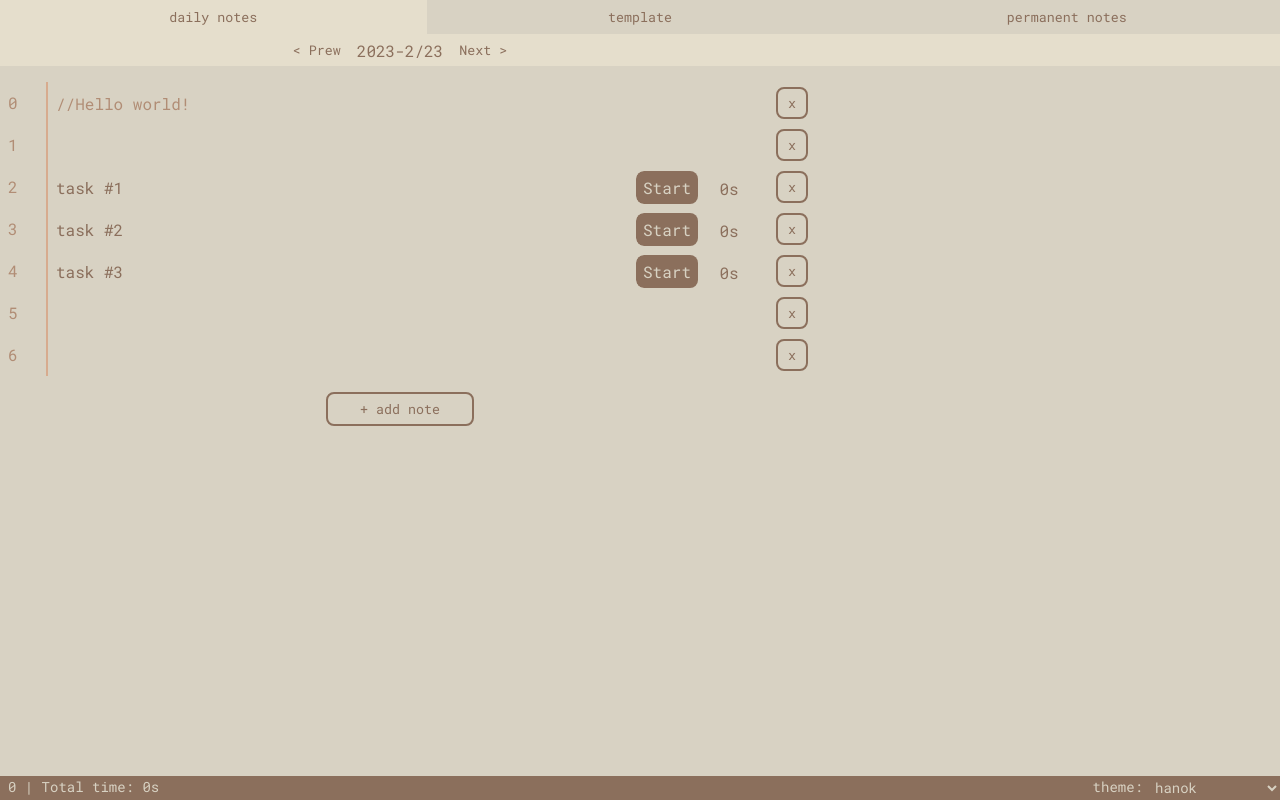
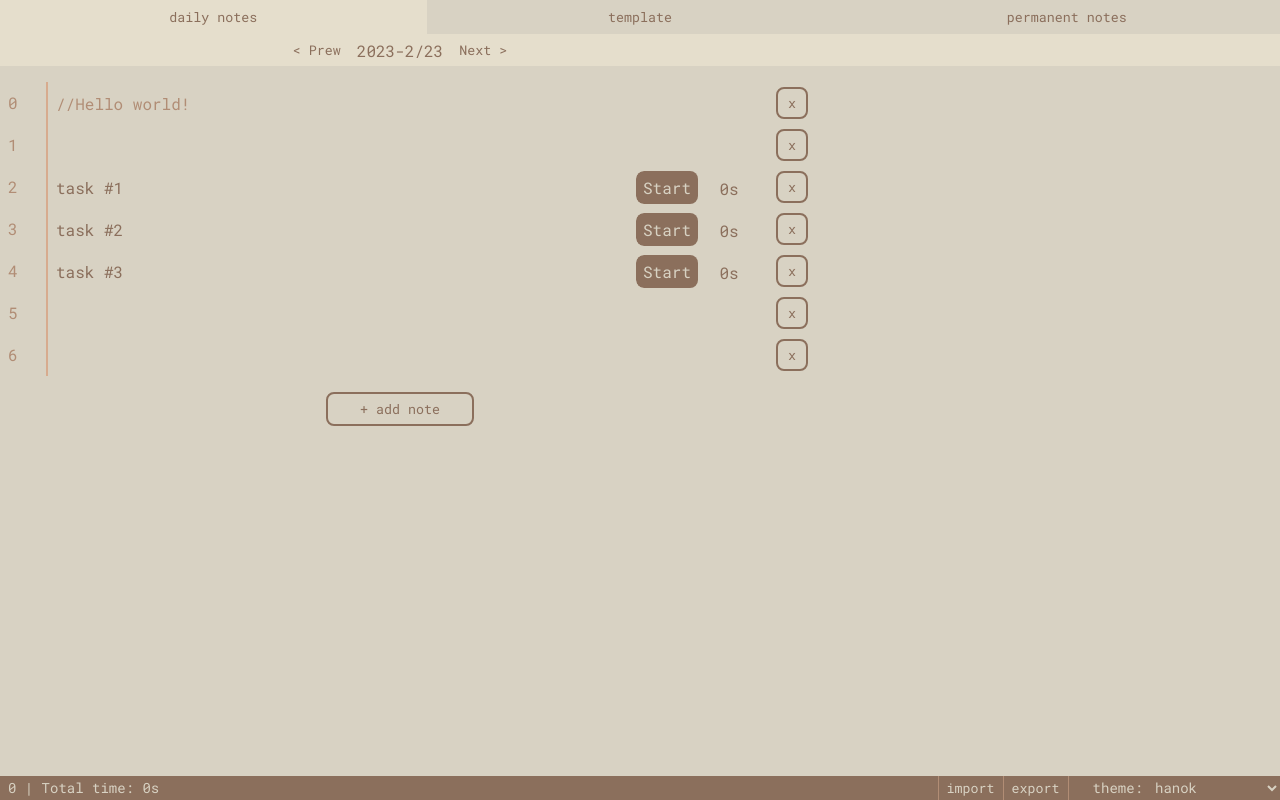
Before and after one commit to jbaagaard/tasks, a Next.js app: page / in a window 1280 px wide. Built offline with nearby package versions, Linux system fonts and the light colour scheme.

Commit message:
added import export

```diff
--- /dev/null
+++ b/features/ExportData/ExportData.styled.ts
@@ -0,0 +1,30 @@
+import styled from "styled-components";
+import { ButtonNoStyle } from "../styled-components";
+
+export const Wrapper = styled.div`
+  background-color: ${(props) => props.theme.bg};
+  padding: 1.5rem;
+  border-radius: 1rem;
+  display: flex;
+  flex-direction: column;
+  gap: 1rem;
+`;
+
+export const Button = styled(ButtonNoStyle)`
+  padding: 8px;
+  border-radius: 0.5rem;
+  border: 2px solid ${(props) => props.theme.text};
+  color: ${(props) => props.theme.text};
+`;
+
+export const Input = styled.input`
+  all: unset;
+  color: ${(props) => props.theme.text};
+  background-color: ${(props) => props.theme.bgLight};
+
+  font-size: 1em;
+  width: 100%;
+  padding: 4px;
+  border-radius: 0.5rem;
+  box-sizing: border-box;
+`;
--- /dev/null
+++ b/features/ExportData/index.tsx
@@ -0,0 +1,20 @@
+import * as S from "./ExportData.styled";
+import { useState } from "react";
+import { exportAllData } from "../api";
+
+interface ExportDataProps {}
+const ExportData = ({}: ExportDataProps) => {
+  const [data, setData] = useState("");
+  async function handleExportData() {
+    setData(JSON.stringify(await exportAllData()));
+  }
+
+  return (
+    <S.Wrapper>
+      <S.Button onClick={handleExportData}>Export Data</S.Button>
+      <S.Input value={data} />
+    </S.Wrapper>
+  );
+};
+
+export default ExportData;
--- a/features/Footer/Footer.styled.ts
+++ b/features/Footer/Footer.styled.ts
@@ -1,4 +1,5 @@
 import styled from "styled-components";
+import { ButtonNoStyle } from "../styled-components";
 
 export const Wrapper = styled.div`
   position: fixed;
@@ -14,7 +15,7 @@ export const Wrapper = styled.div`
 export const Text = styled.div`
   font-size: 0.875rem;
   color: ${(props) => props.theme.bg};
-  padding: 0 0.5rem;
+  padding: 1px 0.5rem 0 0.5rem;
   line-height: 1.375rem;
   width: fit-content;
 `;
@@ -43,3 +44,28 @@ export const Option = styled.option`
 export const RightWrapper = styled.div`
   display: flex;
 `;
+
+export const Seperator = styled.div`
+  display: flex;
+  flex-shrink: 0;
+  margin-right: 1rem;
+`;
+
+export const ExportButton = styled(ButtonNoStyle)`
+  color: ${(props) => props.theme.bg};
+  padding: 0 0.5rem;
+  border-left: 1px solid ${(props) => props.theme.textSubtle};
+  border-right: 1px solid ${(props) => props.theme.textSubtle};
+  &:hover {
+    background-color: ${(props) => props.theme.textHighlight};
+  }
+`;
+
+export const ImportButton = styled(ButtonNoStyle)`
+  color: ${(props) => props.theme.bg};
+  padding: 0 0.5rem;
+  border-left: 1px solid ${(props) => props.theme.textSubtle};
+  &:hover {
+    background-color: ${(props) => props.theme.textHighlight};
+  }
+`;
--- a/features/Footer/index.tsx
+++ b/features/Footer/index.tsx
@@ -1,14 +1,19 @@
 import * as S from "./Footer.styled";
 import { getFormattedTimeFromNotes } from "../noteUtils";
-import { useContext } from "react";
+import { useContext, useState } from "react";
 import { NoteBlockContext } from "../NoteBlockContext";
 import { ThemeContext } from "../ThemeContext";
+import Popup from "../Popup";
+import ExportData from "../ExportData";
+import ImportData from "../ImportData";
 
 interface FooterProps {}
 
 const Footer = ({}: FooterProps) => {
   const { focusIndex, notes } = useContext(NoteBlockContext);
   const { themes, currentTheme, setTheme } = useContext(ThemeContext);
+  const [showImportOverlay, setShowImportOverlay] = useState(false);
+  const [showExportOverlay, setShowExportOverlay] = useState(false);
 
   function getOptions() {
     const options = [];
@@ -26,18 +31,54 @@ const Footer = ({}: FooterProps) => {
     setTheme(e.target.value);
   }
 
+  function handleImportCancel() {
+    setShowImportOverlay(false);
+  }
+
+  function handleImportButtonOnClick() {
+    setShowImportOverlay(true);
+  }
+
+  function handleExportCancel() {
+    setShowExportOverlay(false);
+  }
+
+  function handleExportButtonOnClick() {
+    setShowExportOverlay(true);
+  }
+
   return (
+    <>
+      {showImportOverlay && (
+        <Popup onCancel={handleImportCancel}>
+          <ImportData />
+        </Popup>
+      )}
+      {showExportOverlay && (
+        <Popup onCancel={handleExportCancel}>
+          <ExportData />
+        </Popup>
+      )}
       <S.Wrapper>
         <S.Text>
           {` ${focusIndex} | Total time: ${getFormattedTimeFromNotes(notes)}`}
         </S.Text>
         <S.RightWrapper>
+          <S.Seperator>
+            <S.ImportButton onClick={handleImportButtonOnClick}>
+              import
+            </S.ImportButton>
+            <S.ExportButton onClick={handleExportButtonOnClick}>
+              export
+            </S.ExportButton>
+          </S.Seperator>
           <S.Text>theme: </S.Text>
           <S.Select onChange={handleOnSelect} defaultValue={currentTheme}>
             {getOptions().map((o) => o)}
           </S.Select>
         </S.RightWrapper>
       </S.Wrapper>
+    </>
   );
 };
 
--- /dev/null
+++ b/features/ImportData/ImportData.styled.ts
@@ -0,0 +1,30 @@
+import styled from "styled-components";
+import { ButtonNoStyle } from "../styled-components";
+
+export const Wrapper = styled.div`
+  background-color: ${(props) => props.theme.bg};
+  padding: 1.5rem;
+  border-radius: 1rem;
+  display: flex;
+  flex-direction: column;
+  gap: 1rem;
+`;
+
+export const Button = styled(ButtonNoStyle)`
+  padding: 8px;
+  border-radius: 0.5rem;
+  border: 2px solid ${(props) => props.theme.text};
+  color: ${(props) => props.theme.text};
+`;
+
+export const Input = styled.input`
+  all: unset;
+  color: ${(props) => props.theme.text};
+  background-color: ${(props) => props.theme.bgLight};
+
+  font-size: 1em;
+  width: 100%;
+  padding: 4px;
+  border-radius: 0.5rem;
+  box-sizing: border-box;
+`;
--- /dev/null
+++ b/features/ImportData/index.tsx
@@ -0,0 +1,24 @@
+import * as S from "./ImportData.styled";
+import { useState } from "react";
+import { importData } from "../api";
+
+interface ImportDataProps {}
+const ImportData = ({}: ImportDataProps) => {
+  const [data, setData] = useState("");
+  async function handleImportData() {
+    await importData(data);
+  }
+
+  function handleInputOnChange(e: any) {
+    setData(e.currentTarget.value);
+  }
+
+  return (
+    <S.Wrapper>
+      <S.Button onClick={handleImportData}>Import Data</S.Button>
+      <S.Input value={data} onChange={handleInputOnChange} />
+    </S.Wrapper>
+  );
+};
+
+export default ImportData;
--- a/features/api.ts
+++ b/features/api.ts
@@ -42,6 +42,13 @@ export async function wait(ms: number) {
   return;
 }
 
-export async function getAllData() {
+export async function exportAllData() {
   return window.localStorage;
 }
+
+export async function importData(data: string) {
+  const d = JSON.parse(data);
+  for (let prop in d) {
+    localStorage.setItem(prop, d[prop]);
+  }
+}
--- a/features/types.ts
+++ b/features/types.ts
@@ -1,6 +1,8 @@
 export type Status = "Not Started" | "In Progress" | "Done";
 
 export type BlockType = "daily" | "template" | "global";
+
+export interface FullDataImportDto {}
 
 export interface INoteBlock {
   id: string;
```
Lines whose indentation alone changed are shown as unchanged.
